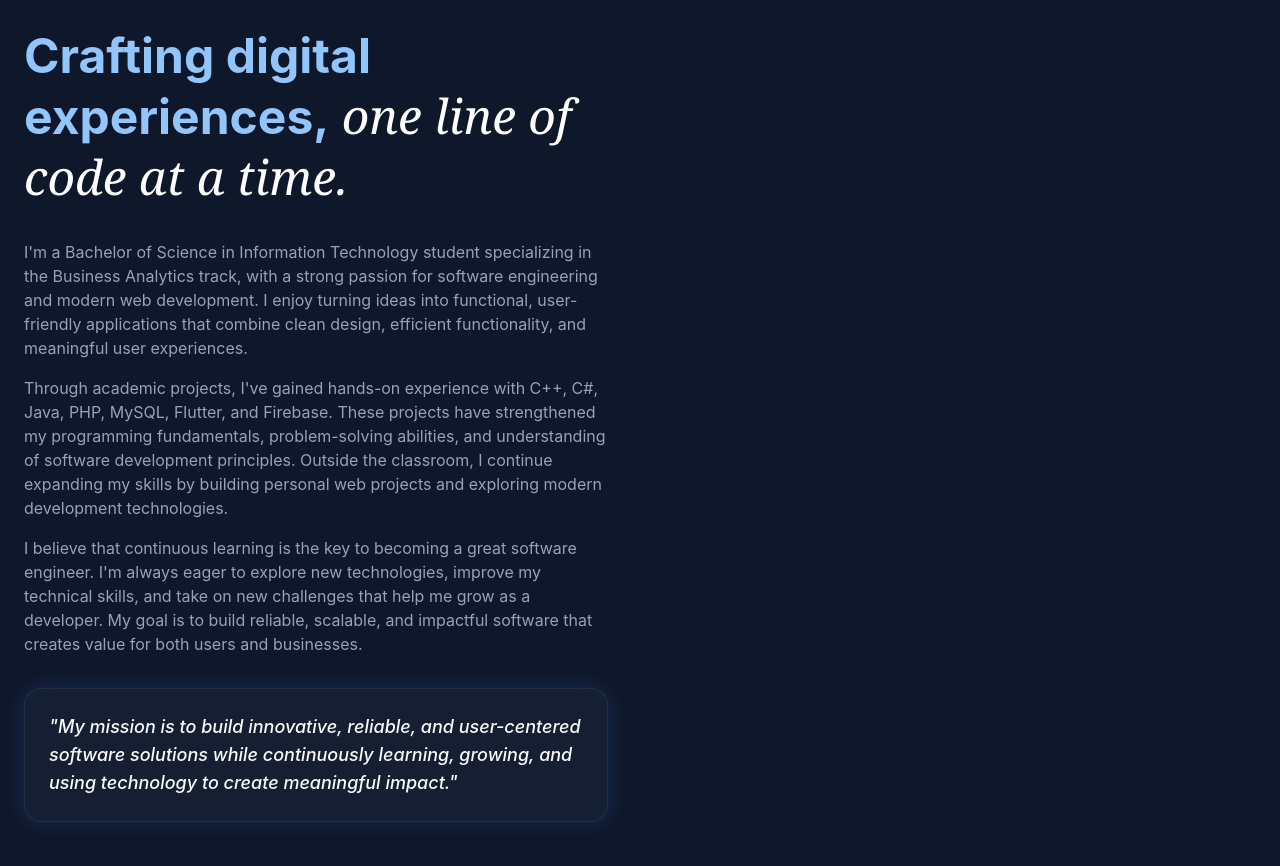
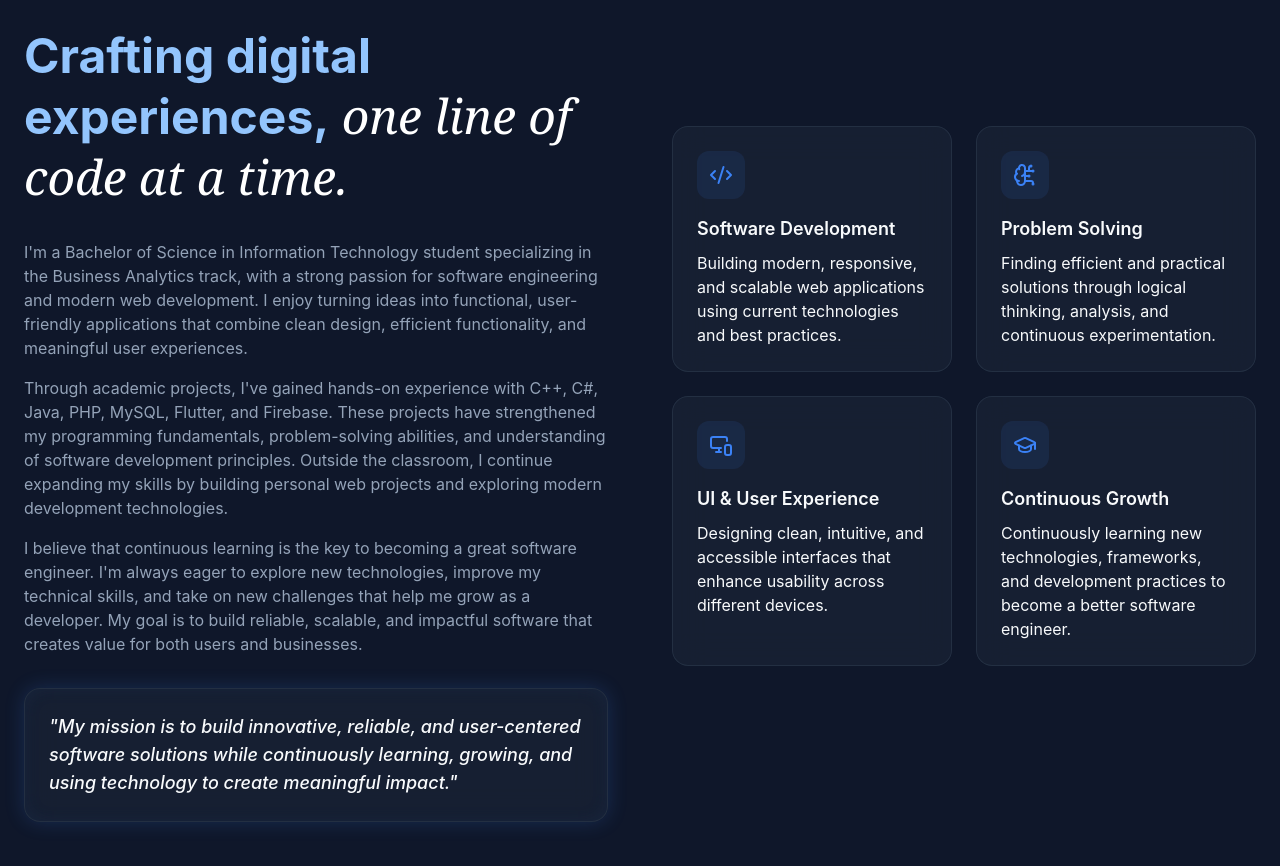
Before and after one commit to JocelDS/Portfolio, a React (Vite) app: page / in a window 1280 px wide. Shown: the part 1240-2106 px from the top of the page. Built offline with nearby package versions, Linux system fonts and the light colour scheme.

Commit message:
Refine hero, about section, and animations

```diff
--- a/src/index.css
+++ b/src/index.css
@@ -116,7 +116,7 @@
     }
   }
 
-  .animation-fade-in {
+  .animate-fade-in {
     animation: fade-in 0.8s ease-out both;
   }
 
--- a/src/sections/About.jsx
+++ b/src/sections/About.jsx
@@ -91,7 +91,17 @@ export const About = () => {
           </div>
 
           {/* right column */}
-
+          <div className="grid sm:grid-cols-2 gap-6">
+            {cards.map((item, idx) => (
+              <div key={idx} className="glass p-6 rounded-2xl animate-fade-in" style={{ animationDelay: `${(idx + 1) * 100}ms` }}>
+                <div className="w-12 h-12 rounded-xl bg-primary/10 flex items-center justify-center mb-4 hover:bg-primary/20">
+                  <item.icon className="w-6 h-6 text-primary"/>
+                </div>
+                <h3 className="text-lg font-semibold mb-2">{item.title}</h3>
+                <p>{item.description}</p>
+              </div>
+            ))}
+          </div>
         </div>
       </div>
     </section>
--- a/src/sections/Hero.jsx
+++ b/src/sections/Hero.jsx
@@ -63,7 +63,7 @@ export const Hero = () => {
 
             {/* Headline */}
             <div className="space-y-4">
-              <h1 className="text-5xl md:text-6xl lg:text-7xl font-bold leading-tight animation-fade-in animation-delay-100">
+              <h1 className="text-5xl md:text-6xl lg:text-7xl font-bold leading-tight animate-fade-in animation-delay-100">
                 Building <span className="text-primary glow-text">digital</span>
                 <br />
                 solutions
@@ -72,7 +72,7 @@ export const Hero = () => {
                   with passion
                 </span>
               </h1>
-              <p className="text-lg text-muted-foreground max-w-lg animation-fade-in animation-delay-800">
+              <p className="text-lg text-muted-foreground max-w-lg animate-fade-in animation-delay-800">
                 Hi, I'm Jocel Delos Santos, a Bachelor of Science in Information
                 Technology student specializing in the Business Analytics track.
                 I'm passionate about software engineering and enjoy building
```
